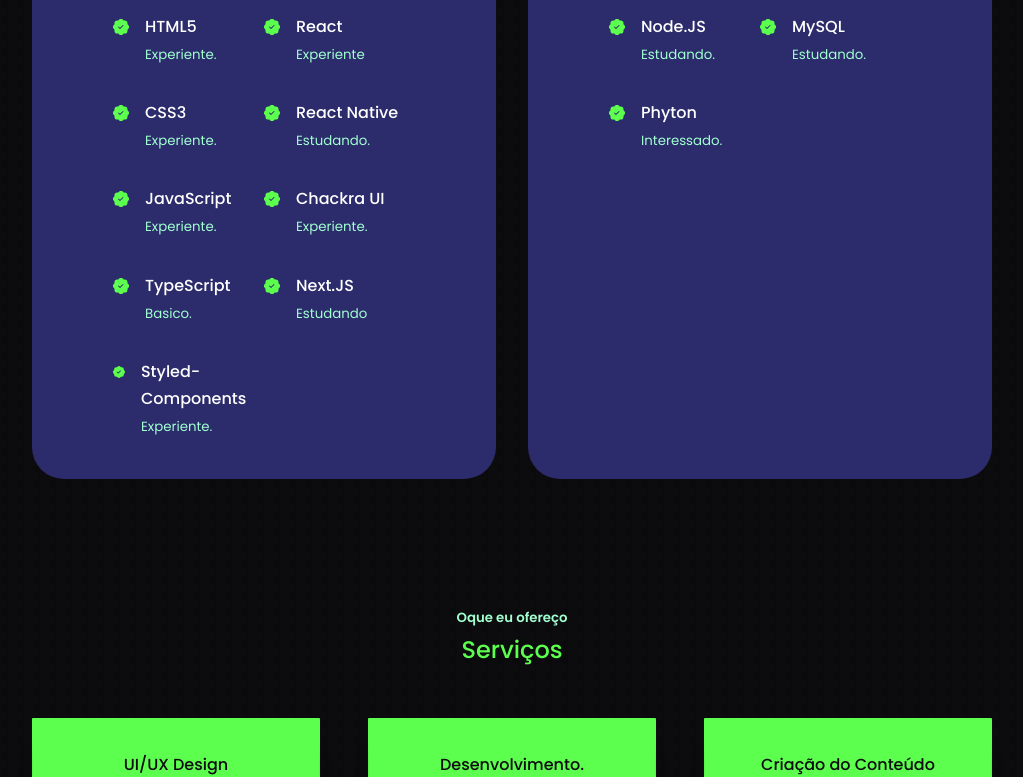
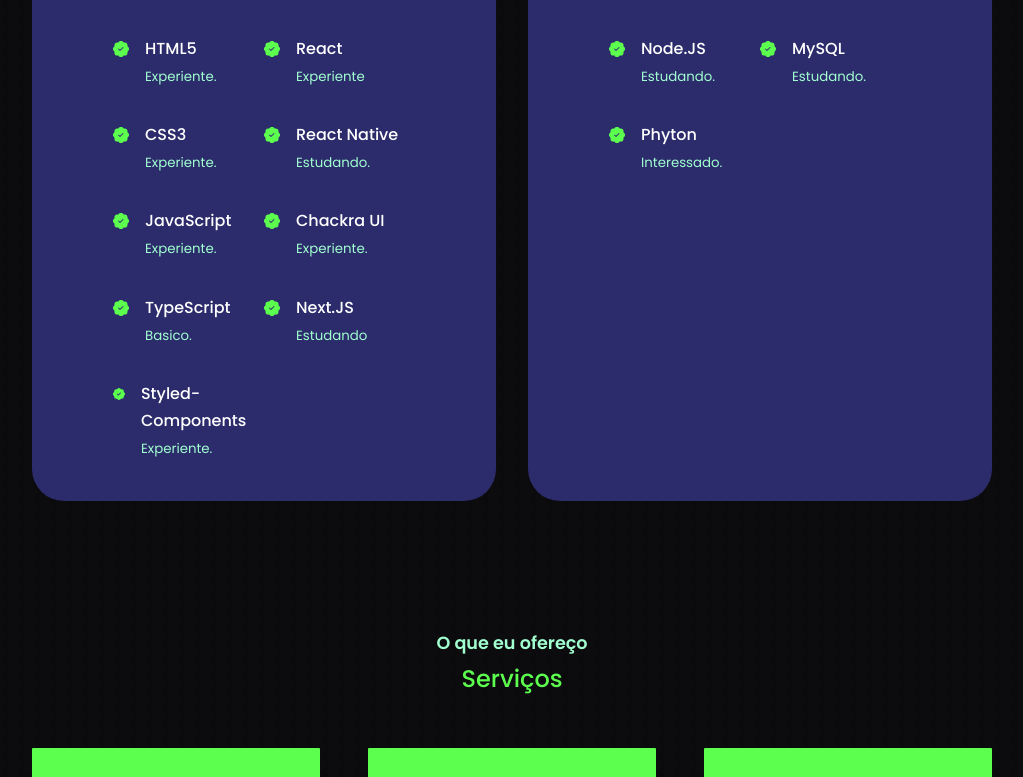
Before and after one commit to matheusscode/portfolio, a React (Vite) app: page / in a window 1280 px wide. Shown: the part 2020-2797 px from the top of the page, without its empty margins (128-1151 px from the left). Built offline with nearby package versions, Linux system fonts and the light colour scheme.

Commit message:
update-little-things

```diff
--- a/src/components/About/About.css
+++ b/src/components/About/About.css
@@ -87,6 +87,7 @@
 
   .about__content p {
     margin: 1rem 0 1.5rem;
+    padding: 20px;
   }
 }
 
--- a/src/components/Contact/Contact.jsx
+++ b/src/components/Contact/Contact.jsx
@@ -48,7 +48,7 @@
   return (
     <section id="contact">
       <h5>Entrar em contato</h5>
-      <h2> Contate-me </h2>
+      <h2> Contacte-me </h2>
 
       <div className="container contact__container">
         <div className="contact__options">
--- a/src/components/Services/Services.jsx
+++ b/src/components/Services/Services.jsx
@@ -4,7 +4,7 @@
 export const Services = () => {
   return (
     <section id="services">
-      <h5>Oque eu ofereço</h5>
+      <h5>O que eu ofereço</h5>
       <h2>Serviços</h2>
 
       <div className="container container__services">
--- a/src/index.css
+++ b/src/index.css
@@ -50,6 +50,10 @@
 h3,
 h4 {
   font-weight: 500;
+}
+
+h5{
+  font-size: 1.1rem;
 }
 
 h1 {
```
